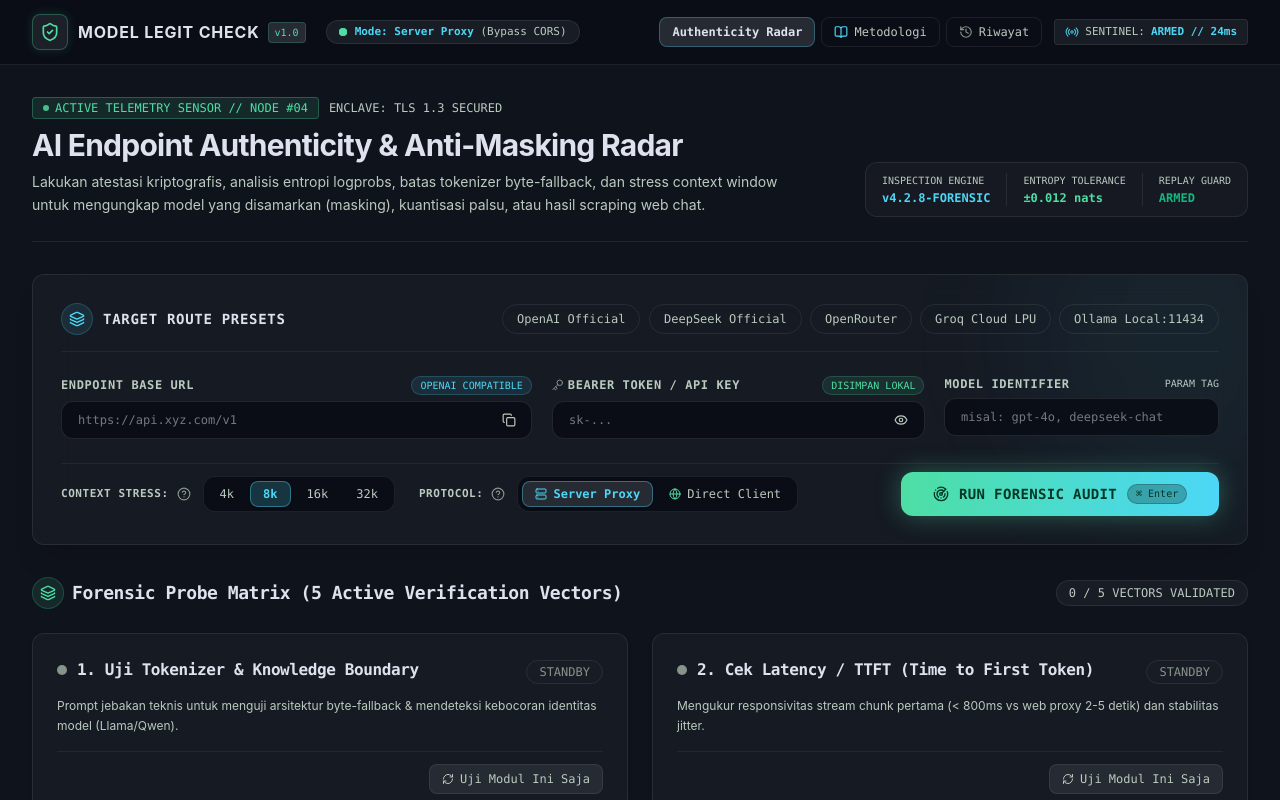
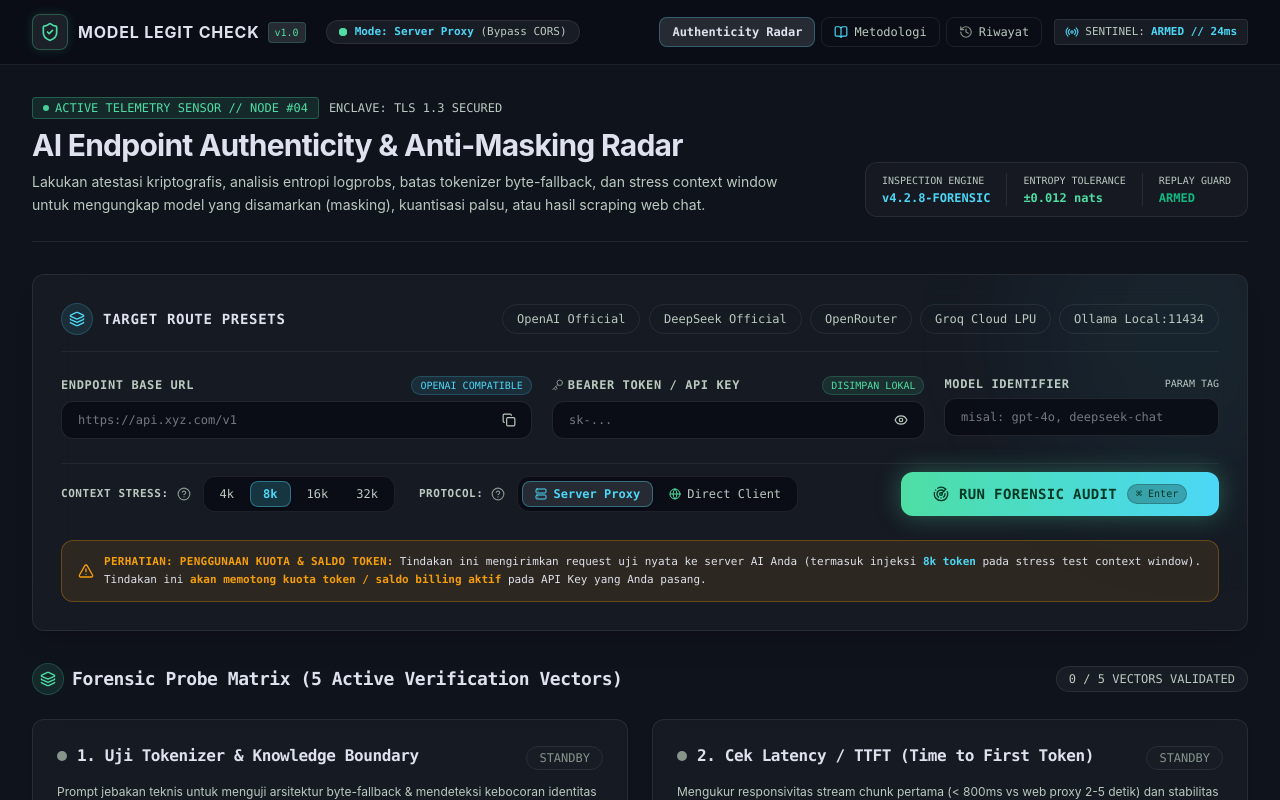
Before and after one commit to renaldiB/rb-model-checker, a React (Vite) app: page / in a window 1280 px wide. Shown: the top 800 px of the page. Built offline with nearby package versions, Linux system fonts and the light colour scheme.

Commit message:
feat: add token billing warning banner and smart model prefix detection

```diff
--- a/src/components/EndpointConfig.tsx
+++ b/src/components/EndpointConfig.tsx
@@ -1,5 +1,5 @@
 import React, { useState, useEffect } from 'react';
-import { Eye, EyeOff, Play, Server, Globe, Key, Copy, Check, Radar, Layers, HelpCircle, X, BookOpen } from 'lucide-react';
+import { Eye, EyeOff, Play, Server, Globe, Key, Copy, Check, Radar, Layers, HelpCircle, X, BookOpen, AlertTriangle } from 'lucide-react';
 import { EndpointConfig, PresetProvider } from '../types';
 
 interface EndpointConfigProps {
@@ -215,6 +215,17 @@
               className="w-full bg-[#0a0e16]/90 border border-white/[0.1] rounded-xl px-4 py-2.5 text-[#dfe2ee] font-mono text-xs focus:border-[#4cd7f6] focus:ring-1 focus:ring-[#4cd7f6]/50 outline-none transition-all"
             />
           </div>
+          {/* Smart suggestion chip if vendor prefix detected on non-OpenRouter endpoint */}
+          {config.model.includes('/') && !config.baseUrl.includes('openrouter.ai') && (
+            <button
+              type="button"
+              onClick={() => onChange({ ...config, model: config.model.split('/').pop() || config.model })}
+              className="text-[10px] text-[#f59e0b] hover:text-[#fbbf24] text-left font-mono flex items-center gap-1 transition cursor-pointer pt-0.5"
+              title="Klik untuk menghapus prefix vendor otomatis"
+            >
+              <span>⚠️ Prefix vendor terdeteksi. Ubah jadi: <u>{config.model.split('/').pop()}</u>?</span>
+            </button>
+          )}
         </div>
       </div>
 
@@ -402,6 +413,19 @@
           </button>
         </div>
       </div>
+
+      {/* Token Quota / Balance Warning Banner */}
+      <div className="flex items-start sm:items-center gap-2.5 px-4 py-3 rounded-xl bg-[#f59e0b]/10 border border-[#f59e0b]/30 text-[#f59e0b] text-xs font-mono">
+        <AlertTriangle className="w-4 h-4 shrink-0 mt-0.5 sm:mt-0 text-[#f59e0b]" />
+        <div className="flex-1 leading-relaxed text-[11px] text-[#dfe2ee]">
+          <strong className="text-[#f59e0b] uppercase tracking-wide mr-1.5">
+            Perhatian: Penggunaan Kuota &amp; Saldo Token:
+          </strong>
+          Tindakan ini mengirimkan request uji nyata ke server AI Anda (termasuk injeksi{' '}
+          <strong className="text-[#4cd7f6]">{config.contextSize / 1000}k token</strong> pada stress test context window).{' '}
+          Tindakan ini <strong className="text-[#f59e0b]">akan memotong kuota token / saldo billing aktif</strong> pada API Key yang Anda pasang.
+        </div>
+      </div>
     </section>
   );
 };
--- a/src/utils/apiClient.ts
+++ b/src/utils/apiClient.ts
@@ -298,8 +298,22 @@
     if (!res.ok) {
       clearTimeout(timer);
       const rawText = await res.text();
+      let errDetail = `HTTP ${res.status}: ${res.statusText}`;
+      try {
+        const parsed = JSON.parse(rawText);
+        if (parsed?.error?.message) {
+          errDetail = parsed.error.message;
+        } else if (typeof parsed?.error === 'string') {
+          errDetail = parsed.error;
+        } else if (parsed?.message) {
+          errDetail = parsed.message;
+        }
+      } catch {
+        // Fallback to HTTP status text
+      }
+
       callbacks.onError?.({
-        message: `HTTP ${res.status}: ${res.statusText}`,
+        message: errDetail,
         durationMs: Math.round(performance.now() - startTime),
         status: res.status,
         raw: rawText,
```
